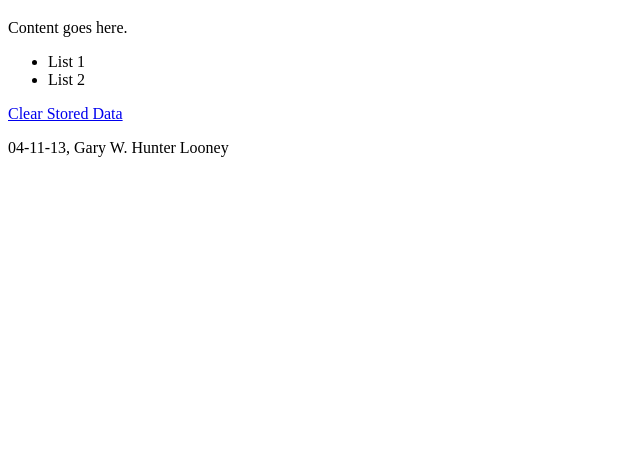
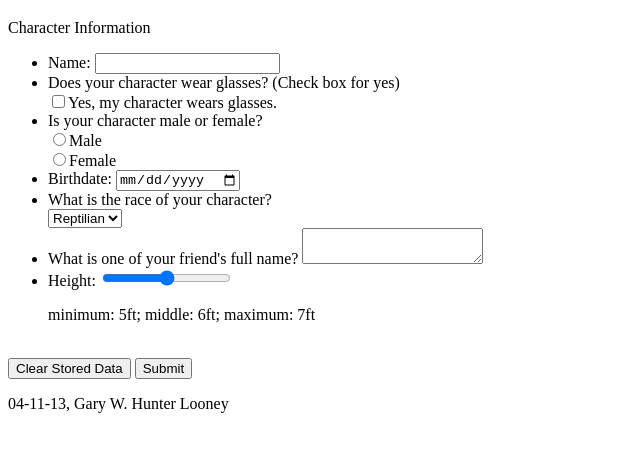
Before and after one commit to hunterlooney/Looney_Gary_project1, a plain HTML site: page additem.html in a window 1280 px wide. Shown: the part 61-512 px from the top of the page, without its empty margins (0-640 px from the left). Drawn offline with Linux system fonts and the light colour scheme.

Commit message:
Completed Assignment!

```diff
--- a/additem.html
+++ b/additem.html
@@ -1,26 +1,72 @@
 <!doctype html>
 <html>
 <head>
-    <title>Gary W. Hunter Looney :: Add Character</title>
+    <title>Gary W. Hunter Looney :: Add Character :: Project 1 :: Term 1304 </title>
     <meta charset="utf-8" />
 	<meta name="keywords" content="HTML, Add, Character">
     <meta name="description" content="Add a Character to a Game.">
 	<meta name="robots" content="noindex">
 	<meta name="viewport" content="width=device-width, initial-scale=1, maximum-scale=1">
+
 </head>
 <body>
 <header>
     <h1>Add the Character!</h1>
 </header>
+
 <article>
-<p id="myContent"> Content goes here.</p>
+<p id="myCharacter"> Character Information</p>
+
 <ul>
-	<li>List 1
-	<li>List 2
+<!--Text-->
+	<li> <form> Name:
+		 <input type="text" name="name">
+		 </form>
+
+<!--Checkbox-->
+	<li> Does your character wear glasses? (Check box for yes)
+		<form>
+		<input type="checkbox" name="vehicle" value="Bike">Yes, my character wears glasses.
+		</form>
+
+<!--Radio-->
+	<li> Is your character male or female?
+		<form>
+		<input type="radio" name="sex" value="male">Male<br>
+		<input type="radio" name="sex" value="female">Female
+		</form>
+
+<!--Date-->
+	<li>
+		Birthdate: <input type="date" name="Birthdate">
+
+<!--dropdown box-->
+	<li> What is the race of your character?
+		<form action=""> <select name="cars">
+			<option value="Reptilian">Reptilian</option>
+			<option value="Feline">Feline</option>
+			<option value="Panda">Panda</option>
+			<option value="Elf">Elf</option>
+			</select>
+		</form>
+
+
+<!--Textarea-->
+	<li> What is one of your friend's full name?
+		<textarea rows="2" cols="20">
+		</textarea>
+
+<!--Range-->
+	<li> Height: <input type="range" name="feet" min="5.0" max="7.0">
+		<p> minimum: 5ft; middle: 6ft; maximum: 7ft
 </ul>
 
-<a href="#">Clear Stored Data</a>
-
+<br>
+<!--Refresh (But going to be clear data)-->
+<a href="additem.html">
+<button>Clear Stored Data</button></a>
+<!--Submit-->
+<input type="submit" value="Submit">
 
 
 
```
Also changed, not shown: index.html (+9 -2 lines), 1 other file.
